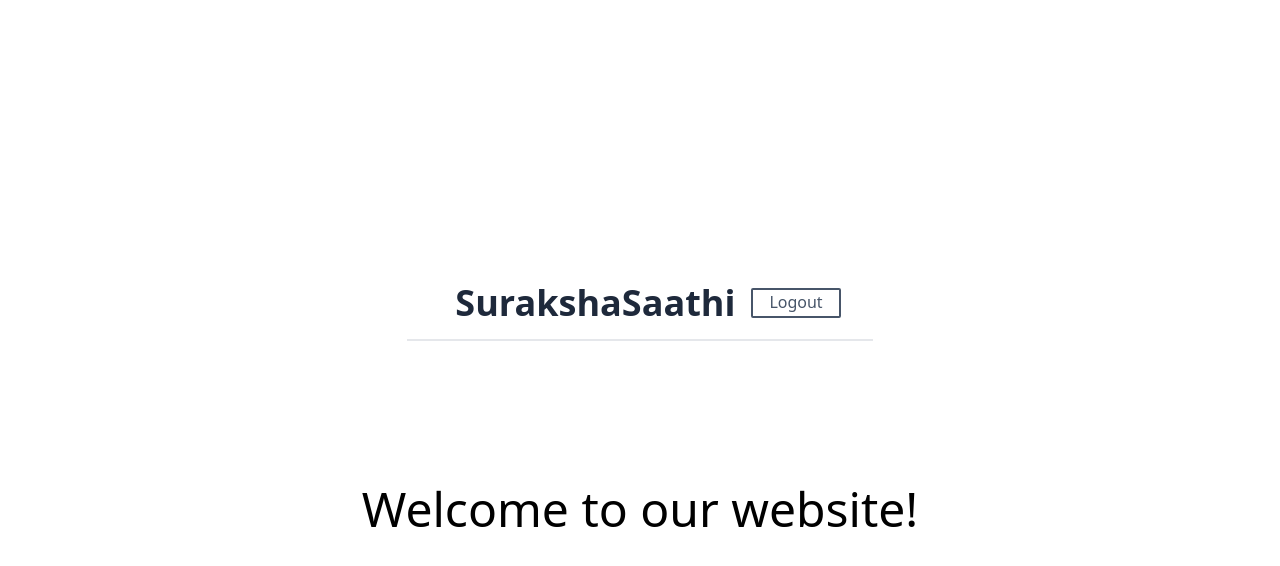
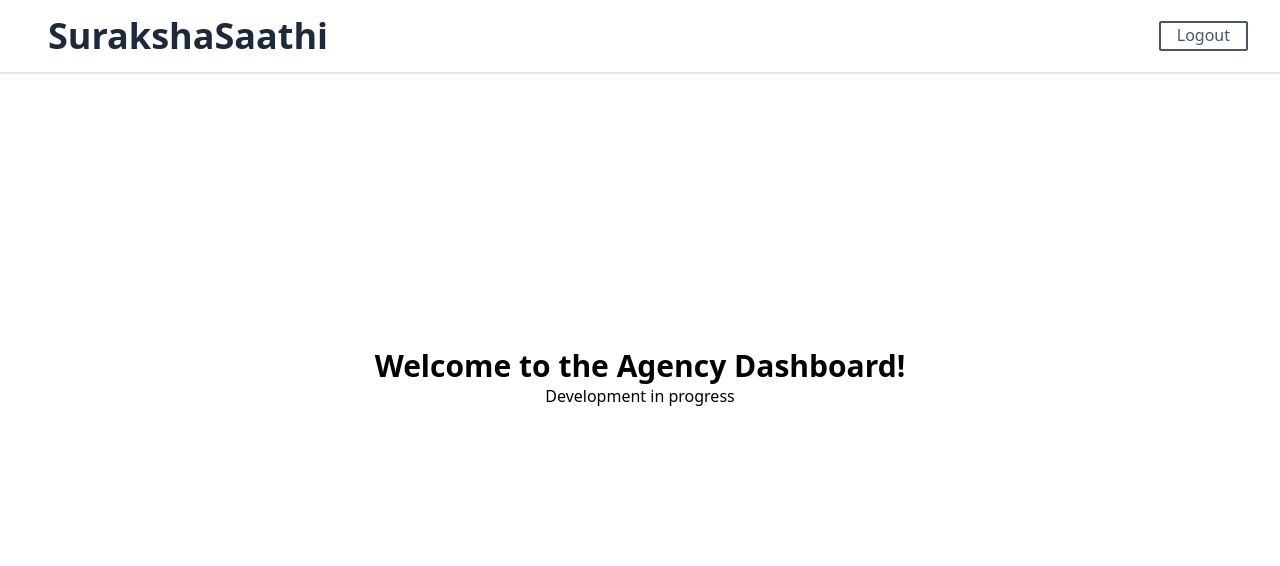
Before and after one commit to MahendraDani/SurakshaSaathi-web, a React (Vite) app in the folder client/: page /home in a window 1280 px wide. Shown: the top 566 px of the page. Built offline with nearby package versions, Linux system fonts and the light colour scheme.

Commit message:
fix: fixed alignment in forms

```diff
--- a/client/src/components/forms/Login.form.tsx
+++ b/client/src/components/forms/Login.form.tsx
@@ -57,9 +57,11 @@ const LoginForm = () => {
   return (
     <>
       <section className="w-full h-[calc(100vh-6rem)] sm:h-auto grid place-content-center">
-        <form className="border-2 border-slate-100 rounded-sm p-8 px-16 flex flex-col justify-evenly items-start gap-6 text-lg shadow-sm text-slate-500">
+        <form className="border-2 border-slate-100 rounded-sm p-8 px-16 flex flex-col justify-center items-center gap-6 text-lg shadow-sm text-slate-500">
           <div className="w-full flex justify-center items-center mb-4">
-            <h1 className="text-3xl font-semibold text-slate-600">LOGIN</h1>
+            <h1 className="text-3xl font-semibold text-slate-600">
+              Login for <span className="text-purple-500">Agencies</span>
+            </h1>
           </div>
           <div className="flex flex-col justify-between items-start gap-1">
             <label>Email address</label>
--- a/client/src/components/forms/Signup.form.tsx
+++ b/client/src/components/forms/Signup.form.tsx
@@ -31,7 +31,7 @@ const SignupForm = () => {
       localStorage.setItem("token", accessToken);
       localStorage.setItem("id", AgencyId);
       localStorage.setItem("name", agencyName);
-      navigate("/register/details");
+      navigate("/home");
       return;
     } catch (error) {
       console.log(error);
@@ -40,9 +40,11 @@ const SignupForm = () => {
   return (
     <>
       <section className="w-full h-[calc(100vh-6rem)] sm:h-auto grid place-content-center">
-        <form className="border-2 border-slate-100 rounded-sm p-8 px-16 flex flex-col justify-evenly items-start gap-4 text-lg shadow-sm text-slate-500">
+        <form className="border-2 border-slate-100 rounded-sm p-8 px-6 flex flex-col justify-center items-center gap-4 text-lg shadow-sm text-slate-500">
           <div className="w-full flex justify-center items-center mb-4">
-            <h1 className="text-3xl font-semibold text-slate-600">REGISTER</h1>
+            <h1 className="text-center text-3xl font-semibold text-slate-600">
+              Registration for <span className="text-purple-500">Agencies</span>
+            </h1>
           </div>
           <div className="flex flex-col justify-between items-start gap-1">
             <label>Name of the Agency</label>
--- a/client/src/pages/TempHome.tsx
+++ b/client/src/pages/TempHome.tsx
@@ -1,11 +1,15 @@
 import NavbarLogin from "../components/NavbarLogin";
-
 const TempHome = () => {
   return (
-    <div className="w-full h-screen flex justify-center items-center gap-4 flex-col">
+    <>
       <NavbarLogin />
-      <h1 className="text-5xl">Welcome to our website!</h1>
-    </div>
+      <div className="w-full h-[30rem] sm:h-[22rem] grid place-content-center">
+        <h1 className="text-3xl px-4 text-center font-bold ">
+          Welcome to the Agency Dashboard!
+        </h1>
+        <h3 className="text-center">Development in progress </h3>
+      </div>
+    </>
   );
 };
 
```
